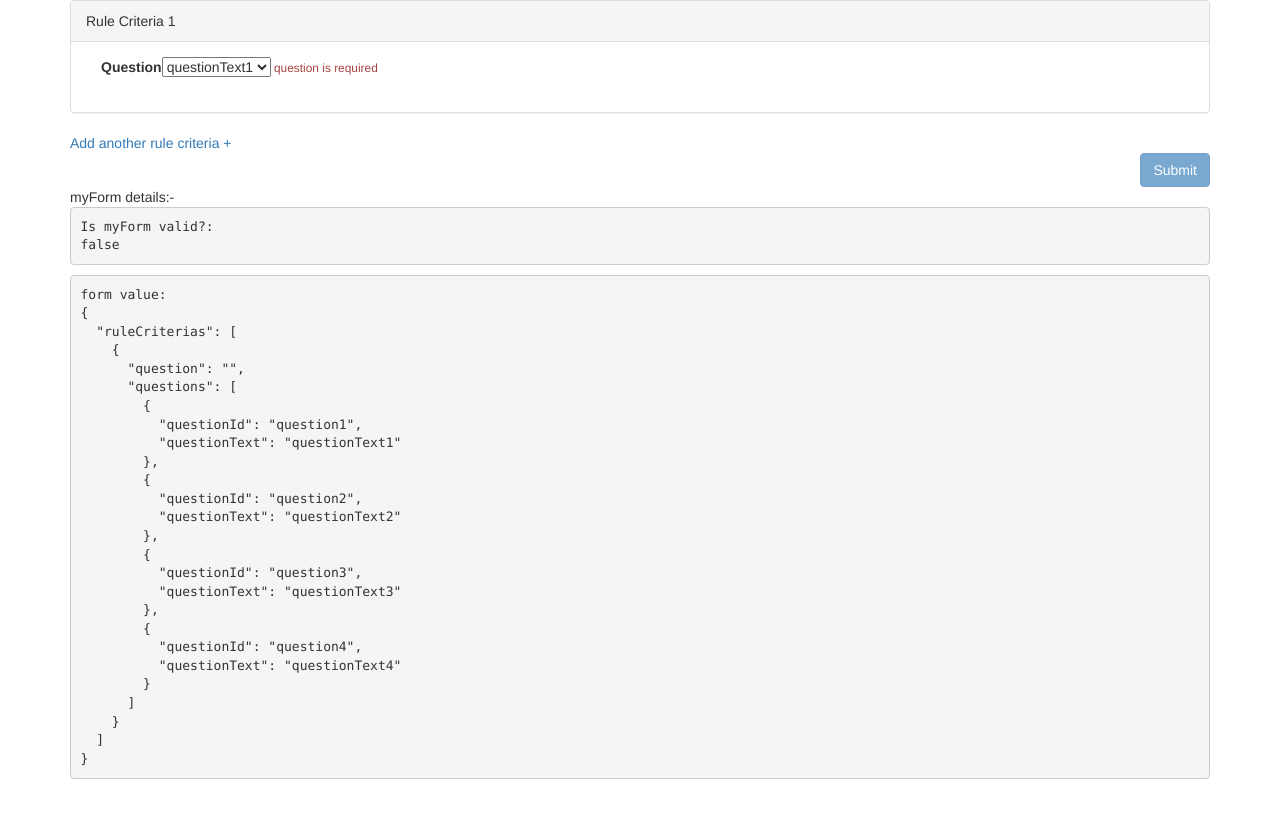
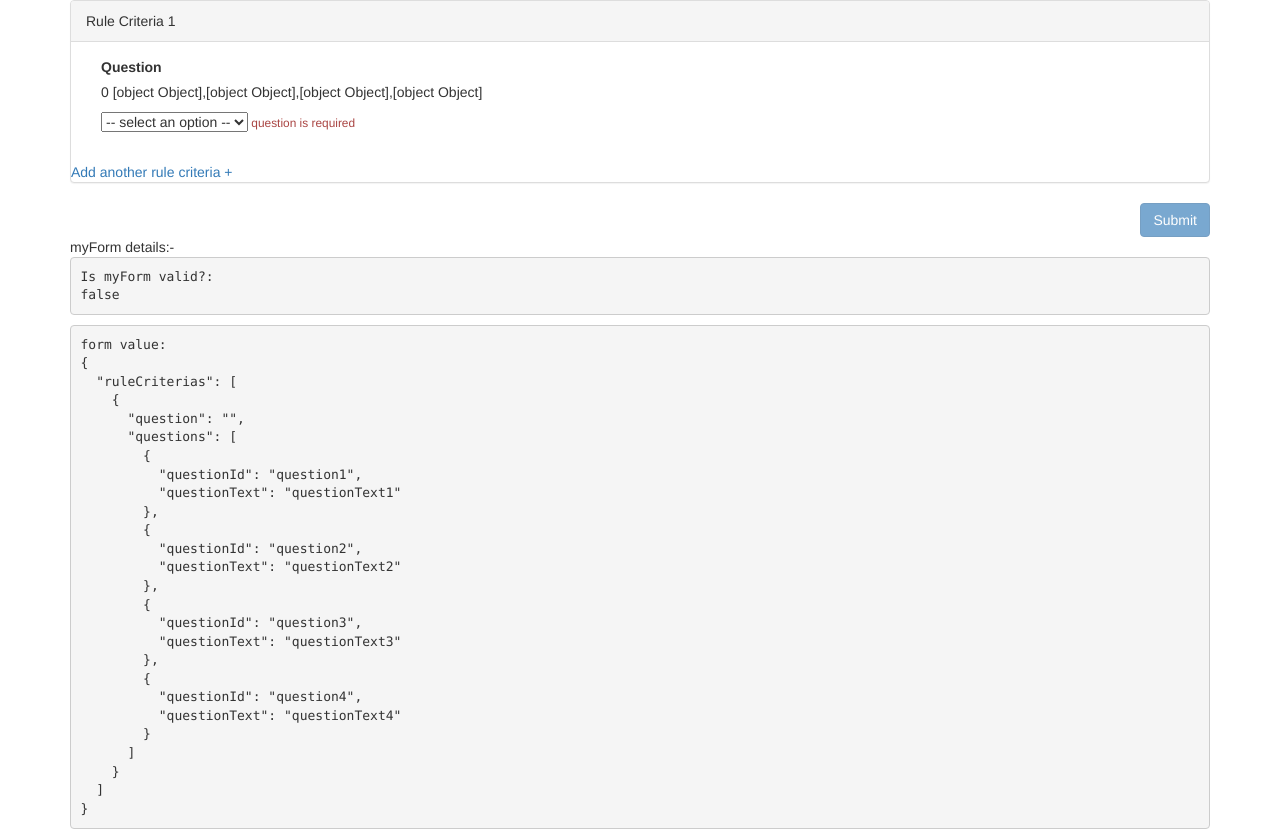
Before and after one commit to aimscare/angular-dynamic-form, an Angular app: page / in a window 1280 px wide. Before the commit the page ends 800 px from the top, so only its background shows below. Built offline with nearby package versions, Linux system fonts and the light colour scheme; what primeng would draw is missing.

Commit message:
add logic implementation

```diff
--- a/src/app/app.component.html
+++ b/src/app/app.component.html
@@ -15,7 +15,9 @@
                 <label>Question</label>
                 <!-- <p-dropdown name="singleselect" [options]="myForm.controls.ruleCriterias.controls[i].controls.questions" formControlName="question"
                                   placeholder="Select a question" (onChange)="enableSubmit()" [autoWidth]="false"></p-dropdown> -->
+                                  <p>{{i}} {{myForm.controls.ruleCriterias?.controls[i]?.controls?.questions.value}}</p>
                                   <select formControlName="question">
+                                      <option disabled selected value> -- select an option -- </option>
                                     <option *ngFor="let c of myForm.controls.ruleCriterias.controls[i].controls.questions.value">{{c.questionText}}</option>
                                   </select>
                 <small [hidden]="myForm.controls.ruleCriterias.controls[i].controls.question.valid" class="text-danger">
@@ -23,14 +25,16 @@
                 </small>
               </div>
             </div>
+            <div class="margin-20">
+              <a (click)="addRuleCriteria(i)" style="cursor: default">
+                Add another rule criteria +
+              </a>
+            </div>
 
           </div>
+
         </div>
-        <div class="margin-20">
-          <a (click)="addRuleCriteria()" style="cursor: default">
-            Add another rule criteria +
-          </a>
-        </div>
+
 
         <div class="margin-20">
           <button type="submit" class="btn btn-primary pull-right" [disabled]="!myForm.valid">Submit</button>
--- a/src/app/app.component.ts
+++ b/src/app/app.component.ts
@@ -73,39 +73,35 @@ rule:IRule;
 
     additions :number=0;
 
-    questionOptions(arrayControl:any): any[] {
+    questionOptions(j:number,arrayControl:any): any[] {
+
+      if(j ==-1){
+        return this.questions;
+      }
 
       console.log("questionOptions:array length=["+arrayControl.controls.length+"]");
 
-
+      var filtered=[];
       if(arrayControl.controls.length > 0){
 
-        var ids=[];
-        arrayControl.controls.forEach(formgroup =>{
-          console.log("value1=["+JSON.stringify(formgroup.activeIndex)+"]");
-
-          console.log("value2=["+JSON.stringify(formgroup.value.questions)+"]");
-          ids.push(formgroup.value.question);
-
-        });
-
-        for(var i=0;i < arrayControl.controls.length ;i++){
-          //myForm.controls.ruleCriterias.controls[i].controls.questions.value
-          //["0"].controls.questions
-          //.controls["0"].controls.questions
+       /*  for(var i=0;i < arrayControl.controls.length ;i++){
           console.log("selected question=["+arrayControl.controls[i].controls["question"].value+"]");
           var previousValue=arrayControl.controls[i].controls["question"].value;
-          var filtered= this.questions.filter(function(o) { return o.questionText === previousValue; });
-          arrayControl.controls[i].controls["questions"].patchValue(filtered);
+          console.log("previousvalue=["+previousValue+"]");
+          filtered.push(this.questions.filter(function(o) { return o.questionText === previousValue; }));
+          //arrayControl.controls[i].controls["questions"].patchValue(filtered);
           console.log("Index=["+i+"],value=["+arrayControl.controls[i].controls.questions.value.length+"]");
-        }
+        } */
+        var previousValue=arrayControl.controls[j].controls["question"].value;
+        console.log("filtered=["+JSON.stringify(filtered)+"]");
+         //arrayControl.controls[j].controls["questions"].patchValue(filtered);
+
+       arrayControl.controls[j].controls["questions"].patchValue(this.questions.filter(function(o) { return o.questionText === previousValue; }));
 
 
-
-
-        //this.questions = this.questions.filter(function(o) { return o.questionText === "questionText4"; });
-        console.log("Inside loop=["+arrayControl.controls['questions']);
-        return filtered;
+        this.questions = this.questions.filter(function(o) { return o.questionText !== previousValue; });
+        console.log("Inside loop=["+JSON.stringify(arrayControl.controls[j].controls['questions'].value)+"]");
+        return this.questions;
 
       }
       return this.questions;
@@ -115,12 +111,22 @@ rule:IRule;
       const arrayControl = <FormArray>this.myForm.controls['ruleCriterias'];
       let newGroup = this._fb.group({
           question: ['', Validators.required],
-          questions:[this.questionOptions(arrayControl)]
+          questions:[this.questionOptions(-1,arrayControl)]
+        });
+        arrayControl.push(newGroup);
+
+    }
+
+    initAddRuleCriteria(i:number) {
+      const arrayControl = <FormArray>this.myForm.controls['ruleCriterias'];
+        var filtered=this.questionOptions(i,arrayControl);
+      let newGroup = this._fb.group({
+          question: ['', Validators.required],
+          questions:[filtered]
         });
 
-        var ctrlsSize=arrayControl.controls.length;
         arrayControl.push(newGroup);
-        //arrayControl.controls[0].setValue('questions',this.questions);
+
     }
 
     initRuleCriteriaModifyMode(rule:IRule) {
@@ -145,13 +151,19 @@ rule:IRule;
 
     }
 
-    addRuleCriteria() {
-
+    addRuleCriteria(i:number) {
+      console.log("add rule index=["+i+"]");
 
       const arrayControl = <FormArray>this.myForm.controls['ruleCriterias'];
+      var status=arrayControl.controls.some(function checkFormGroupStatus(formgroup, index, array) {
+        return formgroup.status=='INVALID';
+       })
+       if(status){
+         return
+       }
       console.log("addRuleCriteria:array length=["+arrayControl.controls.length+"]");
       if(arrayControl.controls.length <= this.criteriaCount){
-        this.initRuleCriteria();
+        this.initAddRuleCriteria(i);
       }
 
      }
```
